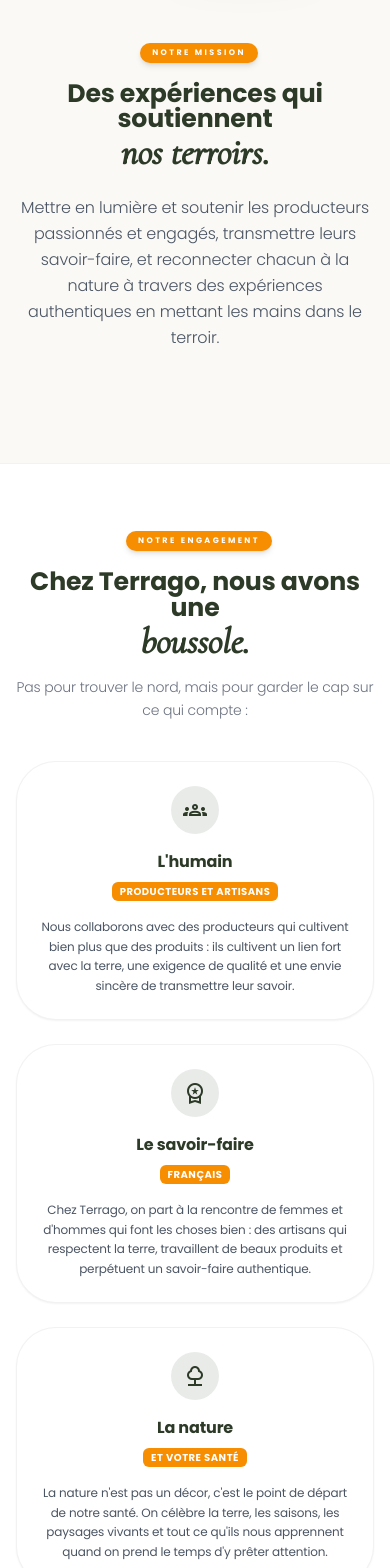
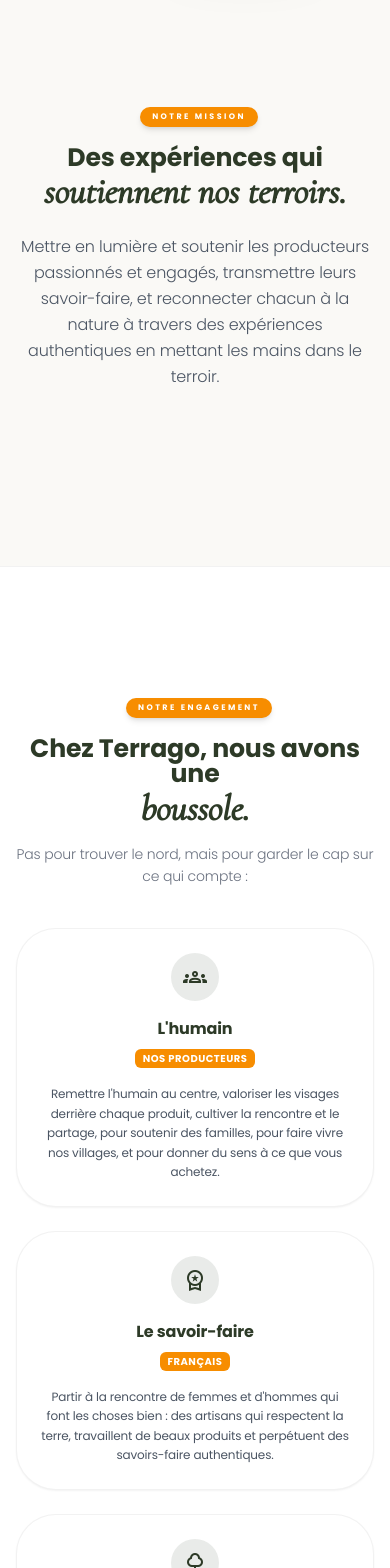
Before and after one commit to alexterraexp/terragoexperience, a React (Vite) app: page /#/notre-engagement in a window 390 px wide. Shown: the part 120-1688 px from the top of the page. Built offline with nearby package versions, Linux system fonts and the light colour scheme; no server answers.

Commit message:
Mise à jour V1 (2)

```diff
--- a/pages/Engagement.tsx
+++ b/pages/Engagement.tsx
@@ -7,15 +7,15 @@
   return (
     <div className="pt-24 font-sans min-h-screen overflow-x-hidden">
       {/* Hero Section - Mission */}
-      <section className="px-4 sm:px-6 lg:px-10 py-16 sm:py-20 bg-beige-bg scroll-mt-24">
+      <section className="px-4 sm:px-6 lg:px-10 py-32 sm:py-40 bg-beige-bg scroll-mt-24">
         <div className="max-w-6xl mx-auto">
           <div className="text-center mb-12">
             <span className="inline-block px-3 py-1 bg-orange text-white font-bold font-sans tracking-[0.3em] uppercase text-[8px] sm:text-[9px] mb-4 rounded-full shadow-md transform translate-x-1 -translate-y-0.5">
               Notre mission
             </span>
-            <h1 className="text-4xl sm:text-3xl md:text-4xl lg:text-5xl font-bold text-primary leading-none sm:leading-tight px-2 sm:px-2 flex flex-col sm:flex-row items-center sm:items-baseline justify-center gap-x-2 gap-y-1 sm:gap-y-0 whitespace-normal sm:whitespace-nowrap">
-              <span className="font-sans not-italic text-[0.7em] md:text-[0.7em]">Des expériences qui soutiennent </span>
-              <span className="font-display italic">nos terroirs.</span>
+            <h1 className="text-4xl sm:text-3xl md:text-4xl lg:text-7xl font-bold text-primary leading-none sm:leading-tight px-2 sm:px-2 flex flex-col sm:flex-row items-center sm:items-baseline justify-center gap-x-2 gap-y-1 sm:gap-y-0 whitespace-normal sm:whitespace-nowrap">
+              <span className="font-sans not-italic text-[0.7em] md:text-[0.7em]">Des expériences qui </span>
+              <span className="font-display italic">soutiennent nos terroirs.</span>
             </h1>
             <p className="text-gray-600 text-base sm:text-lg font-light max-w-3xl mx-auto mt-6 leading-relaxed">
               Mettre en lumière et soutenir les producteurs passionnés et engagés, transmettre leurs savoir-faire, et reconnecter chacun à la nature à travers des expériences authentiques en mettant les mains dans le terroir.
@@ -25,13 +25,13 @@
       </section>
 
       {/* Les 3 Piliers */}
-      <section className="px-4 sm:px-6 lg:px-10 py-16 sm:py-20 bg-white border-y border-black/5 scroll-mt-24">
+      <section className="px-4 sm:px-6 lg:px-10 py-32 sm:py-40 bg-white border-y border-black/5 scroll-mt-24">
         <div className="max-w-6xl mx-auto">
           <div className="text-center mb-10 sm:mb-12">
             <span className="inline-block px-3 py-1 bg-orange text-white font-bold font-sans tracking-[0.3em] uppercase text-[8px] sm:text-[9px] mb-4 rounded-full shadow-md transform translate-x-1 -translate-y-0.5">
               Notre engagement
             </span>
-            <h2 className="text-4xl sm:text-3xl md:text-4xl lg:text-5xl font-bold text-primary leading-none sm:leading-tight px-2 sm:px-2 flex flex-col sm:flex-row items-center sm:items-baseline justify-center gap-x-2 gap-y-1 sm:gap-y-0 whitespace-normal sm:whitespace-nowrap">
+            <h2 className="text-4xl sm:text-3xl md:text-4xl lg:text-7xl font-bold text-primary leading-none sm:leading-tight px-2 sm:px-2 flex flex-col sm:flex-row items-center sm:items-baseline justify-center gap-x-2 gap-y-1 sm:gap-y-0 whitespace-normal sm:whitespace-nowrap">
               <span className="font-sans not-italic text-[0.7em] md:text-[0.7em]">Chez Terrago, nous avons une </span>
               <span className="font-display italic">boussole.</span>
             </h2>
@@ -43,31 +43,31 @@
               <ValueCard
                 icon="groups"
                 title="L'humain"
-                badge="producteurs et artisans"
-                desc="Nous collaborons avec des producteurs qui cultivent bien plus que des produits : ils cultivent un lien fort avec la terre, une exigence de qualité et une envie sincère de transmettre leur savoir."
+                badge="Nos producteurs"
+                desc="Remettre l'humain au centre, valoriser les visages derrière chaque produit, cultiver la rencontre et le partage, pour soutenir des familles, pour faire vivre nos villages, et pour donner du sens à ce que vous achetez."
               />
               <ValueCard
                 icon="workspace_premium"
                 title="Le savoir-faire"
                 badge="français"
-                desc="Chez Terrago, on part à la rencontre de femmes et d'hommes qui font les choses bien : des artisans qui respectent la terre, travaillent de beaux produits et perpétuent un savoir-faire authentique."
+                desc="Partir à la rencontre de femmes et d'hommes qui font les choses bien : des artisans qui respectent la terre, travaillent de beaux produits et perpétuent des savoirs-faire authentiques."
               />
               <ValueCard
                 icon="nature"
                 title="La nature"
                 badge="et votre santé"
-                desc="La nature n'est pas un décor, c'est le point de départ de notre santé. On célèbre la terre, les saisons, les paysages vivants et tout ce qu'ils nous apprennent quand on prend le temps d'y prêter attention."
+                desc="Se reconnecter à la Terre, se reconnecter à la nature, pour prendre conscience des cycles, prendre conscience du temps, consommer bon et local, pour votre santé, et pour nos producteurs."
               />
           </div>
         </div>
       </section>
 
       {/* Stats Minimalistes */}
-      <section className="py-16 sm:py-20 px-4 sm:px-6 relative border-y border-black/5 overflow-hidden scroll-mt-24">
+      <section className="py-32 sm:py-40 px-4 sm:px-6 relative border-y border-black/5 overflow-hidden scroll-mt-24">
         <div className="absolute inset-0 bg-primary" />
         <div className="absolute inset-0 bg-black/55" />
         <div className="max-w-6xl mx-auto grid grid-cols-2 md:grid-cols-4 gap-10 sm:gap-12 text-center relative z-10">
-          <StatMini value="10+" label="Producteurs engagés" />
+          <StatMini value="10+" label="Producteurs partenaires et engagés" />
           <StatMini value="4" label="Régions activées" />
           <StatMini value="100%" label="authentique" />
           <StatMini value="100%" label="Français" />
@@ -75,14 +75,14 @@
       </section>
 
       {/* CTA Final Compact */}
-      <section className="py-16 sm:py-20 px-4 sm:px-6 bg-beige-bg scroll-mt-24">
-        <div className="max-w-4xl mx-auto bg-primary rounded-2xl sm:rounded-[2.5rem] p-8 sm:p-12 md:p-16 text-center text-white relative overflow-hidden shadow-premium">
+      <section className="py-32 sm:py-40 px-4 sm:px-6 bg-beige-bg scroll-mt-24">
+        <div className="max-w-7xl mx-auto bg-primary rounded-2xl sm:rounded-[2.5rem] p-8 sm:p-12 md:p-16 text-center text-white relative overflow-hidden shadow-premium">
           <div className="absolute inset-0 opacity-10 pointer-events-none">
             <img src={IMAGES.natureLandscape} className="w-full h-full object-cover" alt="Background" />
           </div>
           <div className="relative z-10">
-            <h2 className="text-4xl sm:text-3xl md:text-4xl lg:text-5xl font-bold text-white leading-none sm:leading-tight mb-4 flex flex-col sm:flex-row items-center justify-center gap-x-2 gap-y-1 sm:gap-y-0 whitespace-normal sm:whitespace-nowrap">
-              <span className="font-sans not-italic text-white/95 text-[0.7em] md:text-[0.7em]">Partagez </span>
+            <h2 className="text-4xl sm:text-3xl md:text-4xl lg:text-5xl font-bold text-white leading-none sm:leading-tight mb-4 flex flex-col sm:flex-row items-center sm:items-baseline justify-center gap-x-2 gap-y-1 sm:gap-y-0 whitespace-normal sm:whitespace-nowrap">
+              <span className="font-sans not-italic text-white/95 text-[0.7em] md:text-[0.7em]">Se reconnecter à </span>
               <span className="font-display italic">l'essentiel.</span>
             </h2>
             <p className="text-white/70 text-sm sm:text-base font-light mb-8 sm:mb-10 max-w-lg mx-auto leading-relaxed">
--- a/pages/Home.tsx
+++ b/pages/Home.tsx
@@ -146,8 +146,8 @@
           <div className="text-left sm:text-center mb-8 sm:mb-10">
             <span className="inline-block px-3 py-1 bg-orange text-white font-bold font-sans tracking-[0.3em] uppercase text-[8px] sm:text-[9px] mb-4 rounded-full shadow-md transform translate-x-1 -translate-y-0.5">Notre vision</span>
             <h2 className="text-5xl sm:text-3xl md:text-4xl lg:text-5xl font-bold text-primary leading-none sm:leading-tight px-0 sm:px-2 flex flex-row flex-wrap items-baseline justify-start sm:justify-center gap-x-1.5 gap-y-0">
-              <span className="font-sans not-italic text-[0.7em] md:text-[0.75em]">Une envie simple : </span>
-              <span className="font-display italic">vivre le terroir pour de vrai.</span>
+              <span className="font-sans not-italic text-[0.7em] md:text-[0.75em]">Une envie simple : vivre le terroir </span>
+              <span className="font-display italic">pour de vrai.</span>
             </h2>
           </div>
           <div className="grid grid-cols-1 lg:grid-cols-12 gap-8 lg:gap-12 items-center">
@@ -159,7 +159,7 @@
                 Nous croyons que les plus beaux moments se vivent en groupe, dans des lieux vrais, en partageant des savoir-faire, du temps et des histoires.
               </p>
               <p>
-                Qu'il s'agisse d'un séminaire, d'un séjour entre amis ou d'une expérience à la journée, Terrago crée des rencontres qui reconnectent à l'essentiel, à la Terre et à l'humain.
+                Qu'il s'agisse d'un séminaire, d'un séjour entre amis ou d'une expérience à la journée, Terrago crée des rencontres qui reconnectent à l'essentiel, à l'humain et aux terroirs.
               </p>
             </div>
             <div className="lg:col-span-5">
@@ -181,8 +181,8 @@
           {/* 1. Des formats pour tous les moments de vie */}
           <div className="mb-16 sm:mb-20">
             <h2 className="text-5xl sm:text-3xl md:text-4xl lg:text-5xl font-bold text-primary leading-none sm:leading-tight px-0 sm:px-2 text-left sm:text-center mb-4 flex flex-row flex-wrap items-baseline justify-start sm:justify-center gap-x-1.5 gap-y-0">
-              <span className="font-sans not-italic text-[0.7em] md:text-[0.75em]">Des formats pour </span>
-              <span className="font-display italic">tous les moments de vie</span>
+              <span className="font-sans not-italic text-[0.7em] md:text-[0.75em]">Des formats pour tous </span>
+              <span className="font-display italic">les moments de vie</span>
             </h2>
             <p className="text-gray-600 text-left sm:text-center text-sm sm:text-base mb-10 sm:mb-12 max-w-2xl sm:mx-auto">
               Une même philosophie, plusieurs façons de la vivre.
@@ -230,8 +230,8 @@
           {/* 2. Des formats pour tous les produits de nos terroirs */}
           <div className="text-left sm:text-center">
             <h2 className="text-5xl sm:text-3xl md:text-4xl lg:text-5xl font-bold text-primary leading-none sm:leading-tight px-0 sm:px-2 mb-6 flex flex-row flex-wrap items-baseline justify-start sm:justify-center gap-x-1.5 gap-y-0">
-              <span className="font-sans not-italic text-[0.7em] md:text-[0.75em]">Des formats pour </span>
-              <span className="font-display italic">tous les produits de nos terroirs</span>
+              <span className="font-sans not-italic text-[0.7em] md:text-[0.75em]">Des formats pour tous les produits de </span>
+              <span className="font-display italic font-bold">nos terroirs</span>
             </h2>
             <div className="max-w-3xl sm:mx-auto space-y-4 text-left sm:text-center">
               <p className="text-gray-600 text-sm sm:text-base font-medium leading-relaxed">
--- a/pages/Seminaires.tsx
+++ b/pages/Seminaires.tsx
@@ -477,7 +477,7 @@
           <p className="mt-2 mb-2 sm:mb-4 text-primary/90 text-xs tracking-[0.4em]">⭐⭐⭐⭐⭐</p>
           <span className="inline-block px-3 py-1 bg-orange text-white font-bold font-sans tracking-[0.3em] uppercase text-[8px] sm:text-[9px] mb-2 sm:mb-4 rounded-full shadow-md">5 étoiles</span>
           <div className="overflow-x-auto no-scrollbar text-center mb-2 sm:mb-4 pb-2 min-h-[1.4em]">
-            <h2 className="text-4xl sm:text-4xl md:text-5xl lg:text-5xl xl:text-6xl font-bold text-primary leading-normal inline-block w-max sm:w-max whitespace-normal sm:whitespace-nowrap px-0">
+            <h2 className="text-4xl sm:text-5xl md:text-5xl lg:text-6xl xl:text-7xl font-bold text-primary leading-normal inline-block w-max sm:w-max whitespace-normal sm:whitespace-nowrap px-0">
               <span className="font-sans not-italic text-[0.7em] md:text-[0.7em]">Des séminaires </span><span className="font-display italic">5 étoiles</span>
             </h2>
           </div>
```
